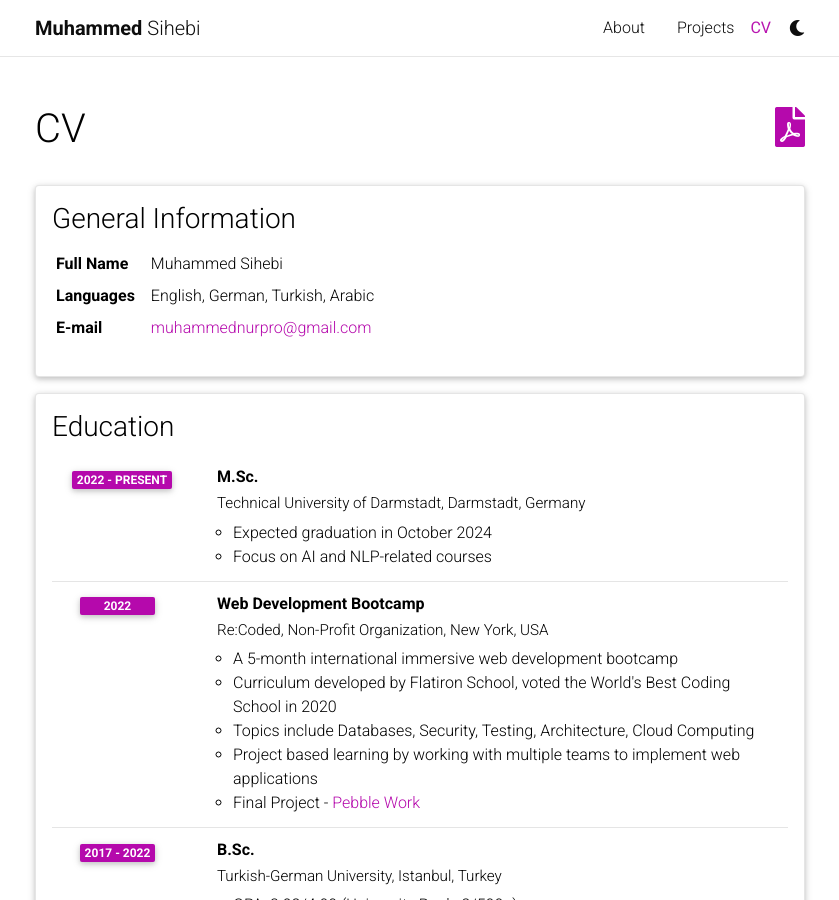
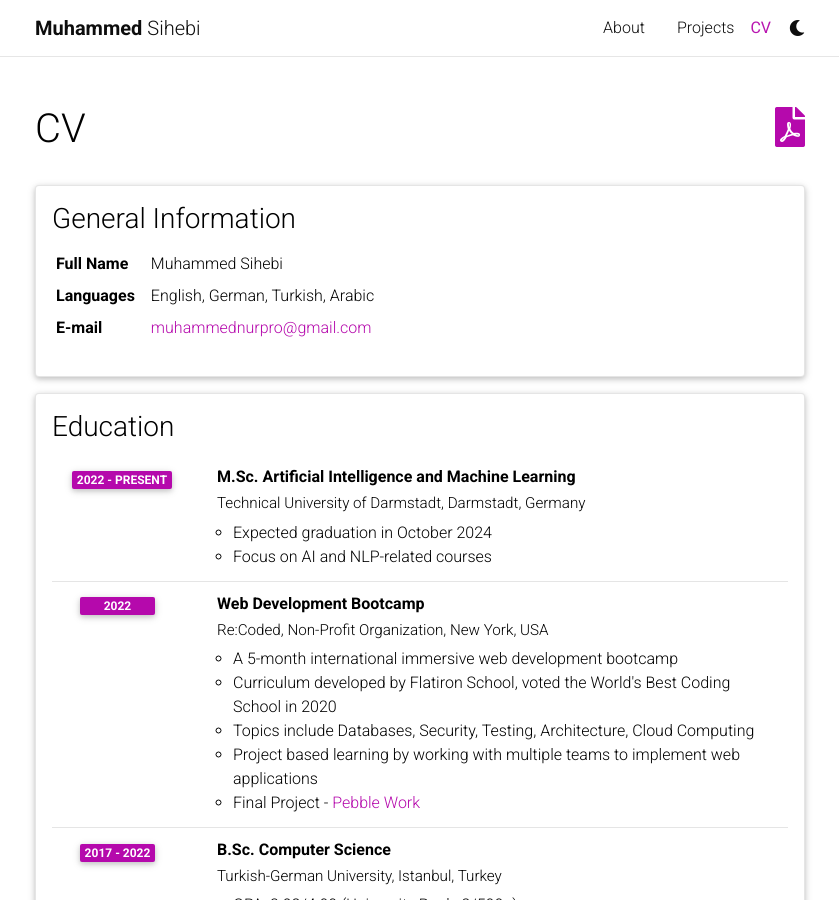
Before and after one commit to muhammed-shihebi/muhammed-shihebi.github.io, a Jekyll site: the page built from _pages/cv.md, in a window 1280 px wide and 900 px high. Shown: the whole window, without its empty margins (220-1059 px from the left). Built offline with Jekyll 4.4.1, drawn with Linux system fonts in a browser that asks for light colours; comment, search, counter and statistics services are not loaded; a style sheet for code colours, icons or effects is not loaded.

Commit message:
update education titles

```diff
--- a/_data/cv.yml
+++ b/_data/cv.yml
@@ -12,7 +12,7 @@
 - title: Education
   type: time_table
   contents:
-    - title: M.Sc.
+    - title: M.Sc. Artificial Intelligence and Machine Learning
       institution: Technical University of Darmstadt, Darmstadt, Germany
       year: 2022 - Present
       description:
@@ -31,7 +31,7 @@
         - Topics include Databases, Security, Testing, Architecture, Cloud Computing
         - Project based learning by working with multiple teams to implement web applications
         - Final Project - <a href="https://github.com/muhammed-shihebi/backend-capstone-turkey-pebble-work">Pebble Work</a>
-    - title: B.Sc.
+    - title: B.Sc. Computer Science
       institution: Turkish-German University, Istanbul, Turkey
       year: 2017 - 2022
       description:
```
